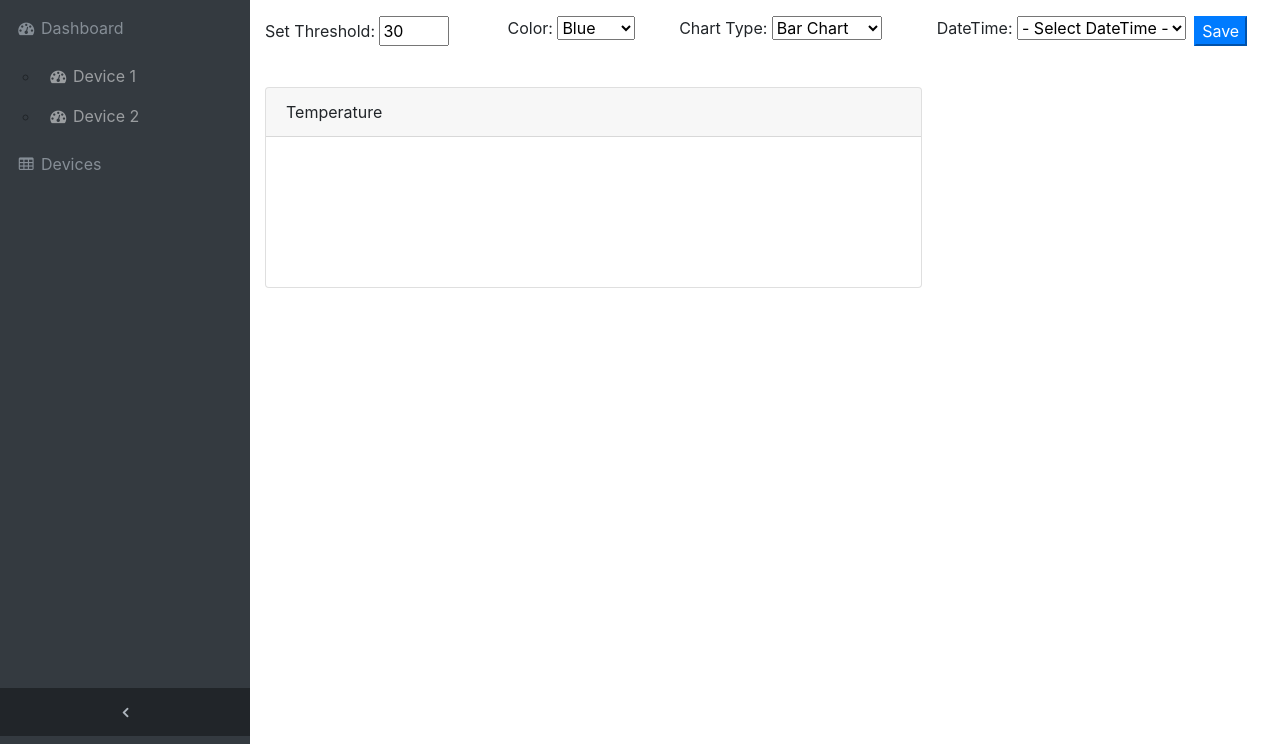
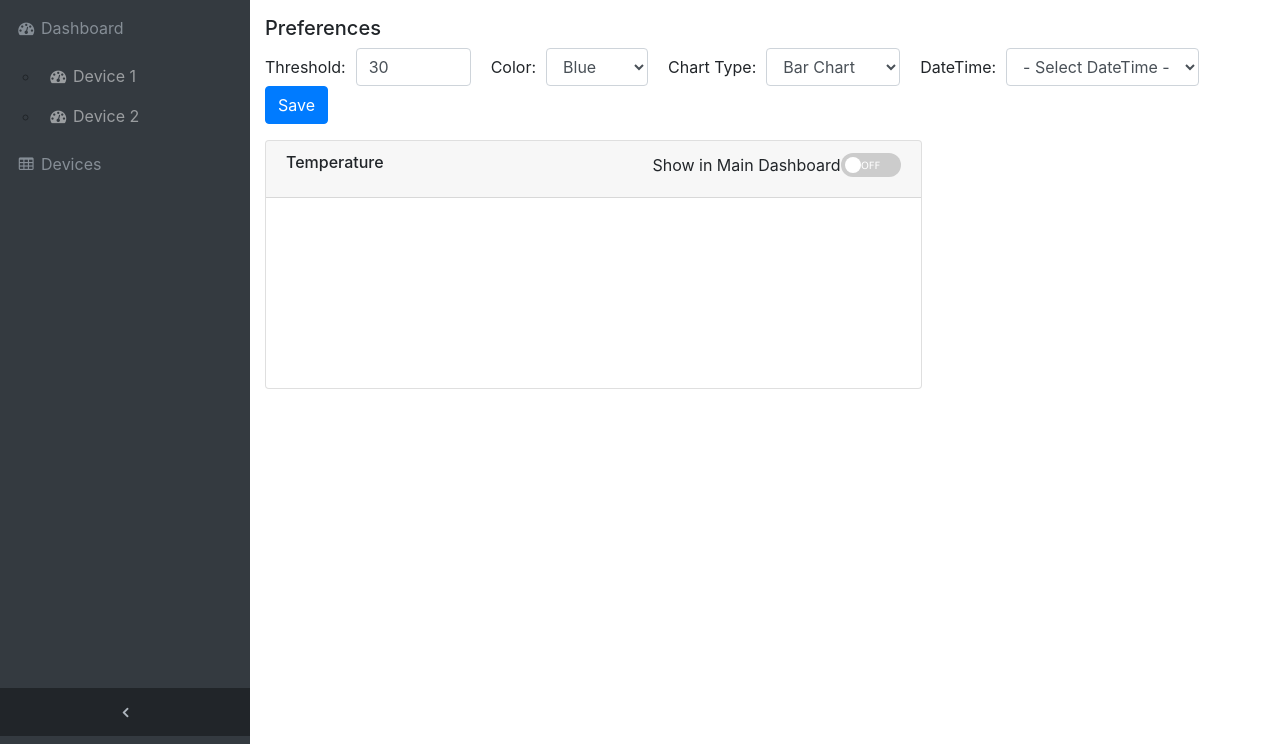
Before and after one commit to chenhau96/iot_dashboard, a Django app: template dashboard/templates/dashboard/chart-detail.html in a window 1280 px wide. Shown: the part 56-800 px from the top of the page. Run offline with Django 3.2, Linux system fonts and the light colour scheme; the template is opened without the code that fills it, so the values that code supplies are empty; parts of the project's set-up code (start-up, migrations or seed data) failed here and were passed over; some libraries are stand-ins or nearby versions.

Commit message:
updated script on generating card container for each chart

```diff
--- a/dashboard/static/dashboard/css/charts.css
+++ b/dashboard/static/dashboard/css/charts.css
@@ -2,7 +2,7 @@
     border: 1px solid lightgray;
 }
 
-.threshold-text-box {
+.threshold-textbox {
     width: 70px;
 }
 
@@ -17,11 +17,83 @@
     opacity: 0.7;
 }
 
-.padding-right-0 {
-  padding-right: 0;
+/* Set margin left right 10px */
+.margin-10 {
+  margin-right: 10px;
+  margin-left: 10px;
 }
 
-.padding-0 {
-  padding-right: 0;
-  padding-left: 0;
+/* CSS for rounded toggle switch */
+.switch {
+  position: relative;
+  display: inline-block;
+  width: 60px;
+  height: 24px;
 }
+
+.switch input {display:none;}
+
+.slider {
+  position: absolute;
+  cursor: pointer;
+  top: 0;
+  left: 0;
+  right: 0;
+  bottom: 0;
+  background-color: #ccc;
+  -webkit-transition: .4s;
+  transition: .4s;
+}
+
+.slider:before {
+  position: absolute;
+  content: "";
+  height: 16px;
+  width: 16px;
+  left: 4px;
+  bottom: 4px;
+  background-color: white;
+  -webkit-transition: .4s;
+  transition: .4s;
+}
+
+input:checked + .slider {
+  background-color: #2196F3;
+}
+
+input:focus + .slider {
+  box-shadow: 0 0 1px #2196F3;
+}
+
+input:checked + .slider:before {
+  -webkit-transform: translateX(34px);
+  -ms-transform: translateX(34px);
+  transform: translateX(34px);
+}
+
+.slider:after
+{
+ content:'OFF';
+ color: white;
+ display: block;
+ position: absolute;
+ transform: translate(-50%,-50%);
+ top: 50%;
+ left: 50%;
+ font-size: 10px;
+ font-family: Verdana, sans-serif;
+}
+
+input:checked + .slider:after
+{
+  content:'ON';
+}
+
+/* Rounded sliders */
+.slider.round {
+  border-radius: 34px;
+}
+
+.slider.round:before {
+  border-radius: 50%;
+}
--- a/dashboard/static/dashboard/scripts/drawCharts.js
+++ b/dashboard/static/dashboard/scripts/drawCharts.js
@@ -17,6 +17,7 @@ var height_mid = height / 2;
 // API URL
 var api = 'http://localhost:8000/api/devices/?device_id=' + device_id +
           '&data=' + whichData;
+
 console.log(api);
 // After everything is loaded
 document.addEventListener("DOMContentLoaded", function(event) {
@@ -33,6 +34,10 @@ function fetchDataFromAPI(api) {
   fetch(api)
     .then(function(response) { return response.json(); })
     .then(function(apiData) {
+      if (apiData.length == 0) {
+        alert("Today has no data yet");
+      }
+      else {
         if (!updateFlag) {
           // First display of chart
           updateFlag = true;
@@ -46,6 +51,7 @@ function fetchDataFromAPI(api) {
           //console.log(parsedData);
           updateChart(parsedData);
         }
+      }
     })
 }
 
@@ -57,7 +63,7 @@ function parseData(apiData) {
     arr.push(
       {
         ts: datetime,
-        temperature: apiData[i].data["temperature"],
+        temperature: apiData[i].data[whichData],
       }
     );
   }
@@ -81,7 +87,8 @@ function drawLineChart(data) {
 
   // scale the range of y-axis
   var y = d3.scaleLinear()
-    .domain(d3.extent(data, function(d) { return d.temperature }))
+    //.domain(d3.extent(data, function(d) { return d.temperature }))
+    .domain([d3.min(data, function(d) { return d.temperature - 5}), d3.max(data, function(d) { return d.temperature + 5})])
     .range([height, 0]);
 
   var xAxis = d3.axisBottom(x)
--- a/dashboard/templates/dashboard/chart-detail.html
+++ b/dashboard/templates/dashboard/chart-detail.html
@@ -18,8 +18,18 @@
         <div class="row">
             <div class="col-lg-8">
                 <div class="card mb-3">
-                    <div class="card-header">Temperature</div>
-                    <svg></svg>
+                    <div class="card-header">
+                        <h6 style="float: left">Temperature</h6>
+
+                        <label style="float: right" class="switch">
+                          <input type="checkbox">
+                          <span class="slider round"></span>
+                        </label>
+                        <label style="float: right">Show in Main Dashboard</label>
+                    </div>
+                    <div class="card-body">
+                        <svg></svg>
+                    </div>
                 </div>
             </div>
         </div>
--- a/dashboard/templates/dashboard/device.html
+++ b/dashboard/templates/dashboard/device.html
@@ -4,7 +4,11 @@
 
 {% block content %}
 <script>
+    // Get device id passed from backend
     var device_id = "{{ device_id }}";
+
+    // Generate dummy url for chart detail page
+    var chart_detail_url = "{% url 'dashboard:chart_detail' dev_id=device_id which_data="data" %}"
 </script>
 <script src="{% static 'dashboard/scripts/displaySingleDeviceCharts.js' %}"></script>
 
--- a/dashboard/templates/dashboard/includes/chart_config.html
+++ b/dashboard/templates/dashboard/includes/chart_config.html
@@ -1,13 +1,17 @@
+<h5>Preferences</h5>
 <form action="#">
-    <div class="row" style="padding: 0 0 20px 0;">
-        <div class="col-md-3 padding-right-0">
-            <label for="threshold">Set Threshold: </label>
-            <input id="threshold" type="number" name="threshold" class="threshold-text-box" min="0" max="100" value="30">
+    <div class="form-row form-inline">
+        <div class="form-inline col-auto">
+            <label for="threshold">Threshold: </label>
+            <input id="threshold" type="number" name="threshold"
+                   class="form-control margin-10 threshold-textbox"
+                   min="0" max="100" value="30">
         </div>
 
-        <div class="col-md-2 padding-0">
+        <div class="form-inline col-auto">
             <label for="colors">Color: </label>
-            <select id="colors" name="colors" onchange="changeColor(event)">
+            <select id="colors" name="colors" class="form-control margin-10"
+                    onchange="changeColor(event)">
                 <option value="blue" selected>Blue</option>
                 <option value="red">Red</option>
                 <option value="green">Green</option>
@@ -16,9 +20,9 @@
             </select>
         </div>
 
-        <div class="col-md-3 padding-0">
+        <div class="form-inline col-auto">
             <label for="charts-type">Chart Type: </label>
-            <select id="charts-type" name="charts-type">
+            <select id="charts-type" name="charts-type" class="form-control margin-10">
                 <option value="bar">Bar Chart</option>
                 <option value="line">Line Chart</option>
                 <option value="pie">Pie Chart</option>
@@ -27,9 +31,10 @@
             </select>
         </div>
 
-        <div class="col-md-3 padding-0">
-            <label for="view-by">DateTime: </label>
-            <select id="view-by" name="view-by" onchange="changeTimeline(event)">
+        <div class="form-inline col-auto">
+            <label for="datetime">DateTime: </label>
+            <select id="datetime" name="datetime" class="form-control margin-10"
+                    onchange="changeTimeline(event)">
                 <option value="" selected>- Select DateTime -</option>
                 <option value="today">Today</option>
                 <option value="last7Days">Last 7 Days</option>
@@ -38,8 +43,8 @@
             </select>
         </div>
 
-        <div class="col-md-1 padding-0">
-            <button class="btn-primary" type="submit">Save</button>
+        <div class="col-auto">
+            <button class="btn btn-primary" type="submit">Save</button>
         </div>
     </div>
 </form>
--- a/dashboard/urls.py
+++ b/dashboard/urls.py
@@ -12,7 +12,7 @@ urlpatterns = [
     path('device/<slug:dev_id>/', views.device, name='device'),
 
     # Single Chart Page
-    path('device/<slug:dev_id>/<slug:whichData>/',
+    path('device/<slug:dev_id>/<slug:which_data>/',
          views.chart_detail, name='chart_detail'),
 
     # TODO:
```
Also changed, not shown: dashboard/static/dashboard/scripts/displaySingleDeviceCharts.js (+43 -5 lines), dashboard/views.py (+17 -10 lines). Lines whose indentation alone changed are shown as unchanged.
